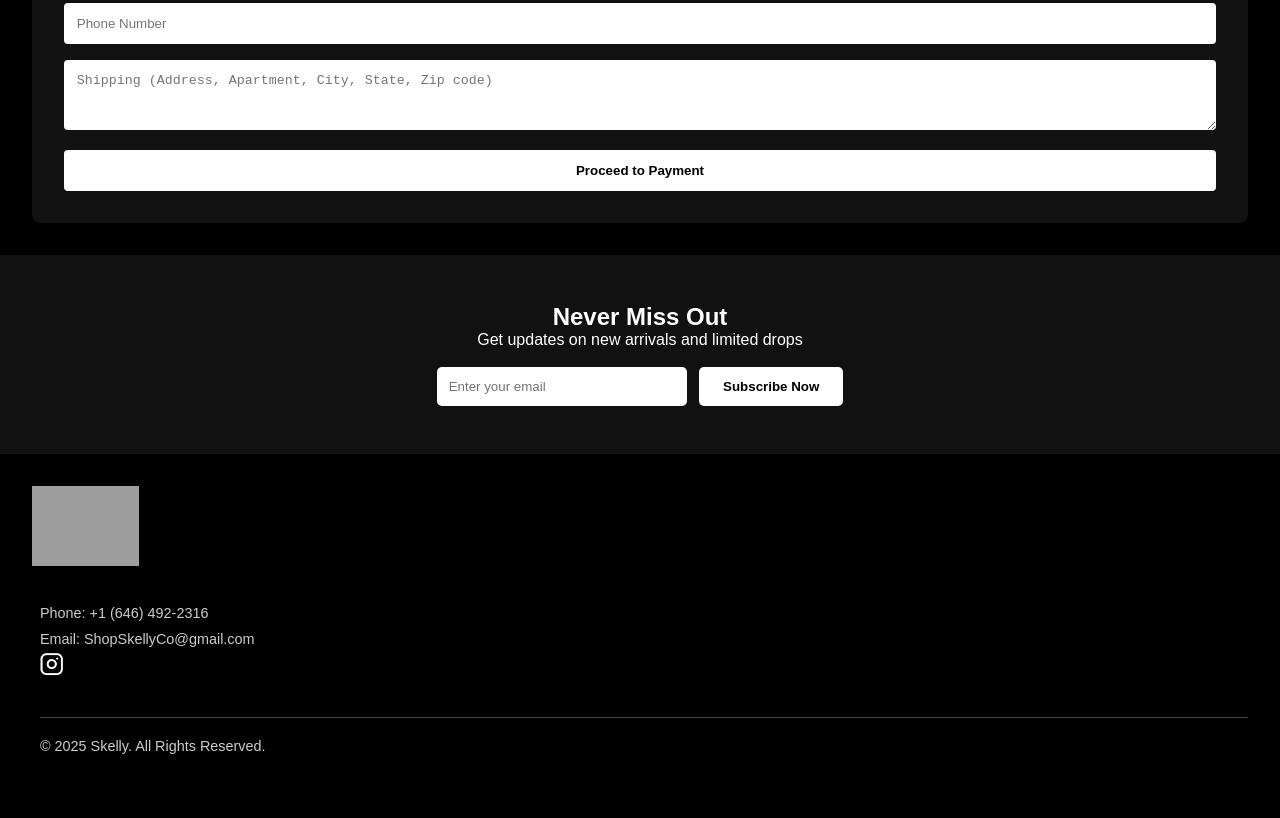
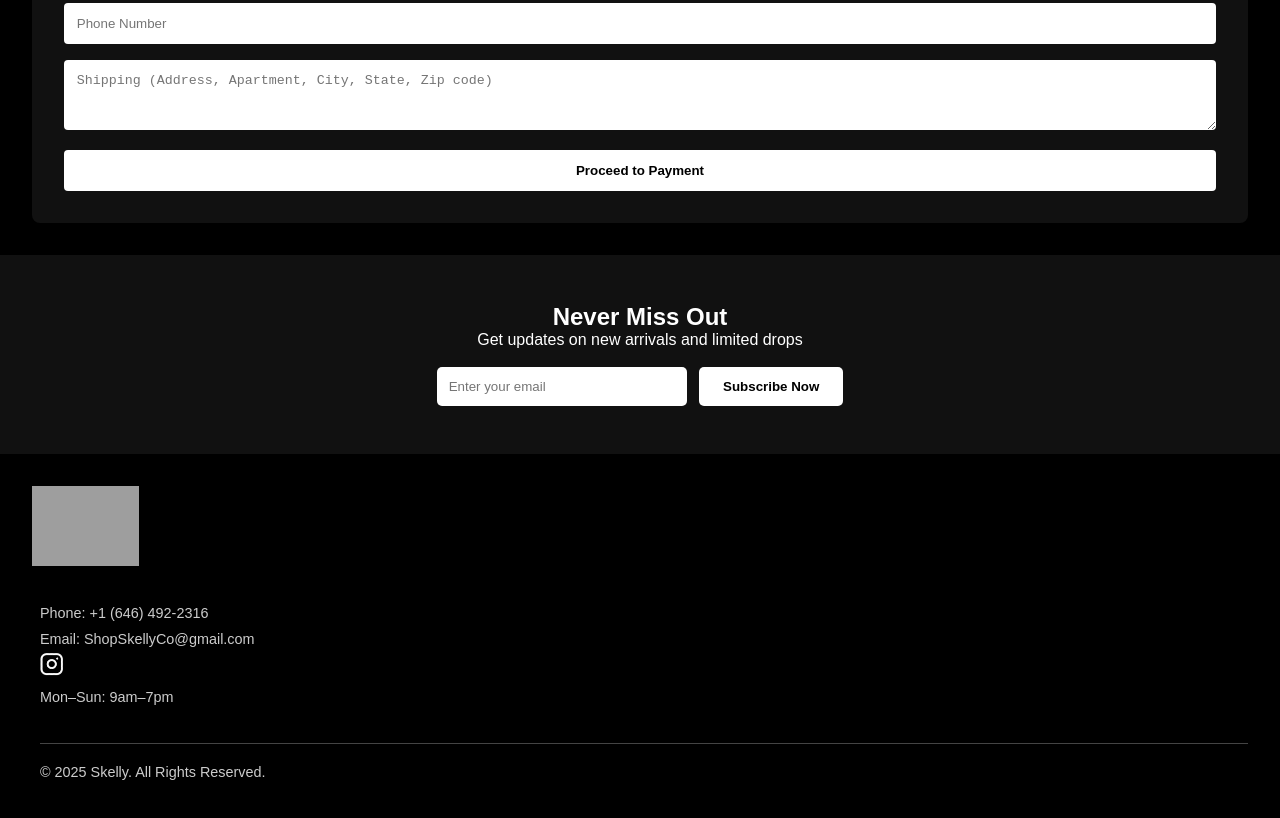
Before and after one commit to Gbemiga636/skellywebsite, a plain HTML site: page cart.html in a window 1280 px wide. Shown: the part 640-1458 px from the top of the page. Before the commit the page ends 1432 px from the top, so only its background shows below. Drawn offline with Linux system fonts and the light colour scheme; grey boxes are pictures that could not be loaded; a web font is replaced by a local one.

Commit message:
Update cart.html

```diff
--- a/cart.html
+++ b/cart.html
@@ -187,6 +187,7 @@
         <img src="instagram-icon.jpeg" alt="Instagram Icon" />
       </a>
     </div>
+     <p>Mon–Sun: 9am–7pm</p>
     <hr />
     <p>© 2025 Skelly. All Rights Reserved.</p>
   </div>
```
